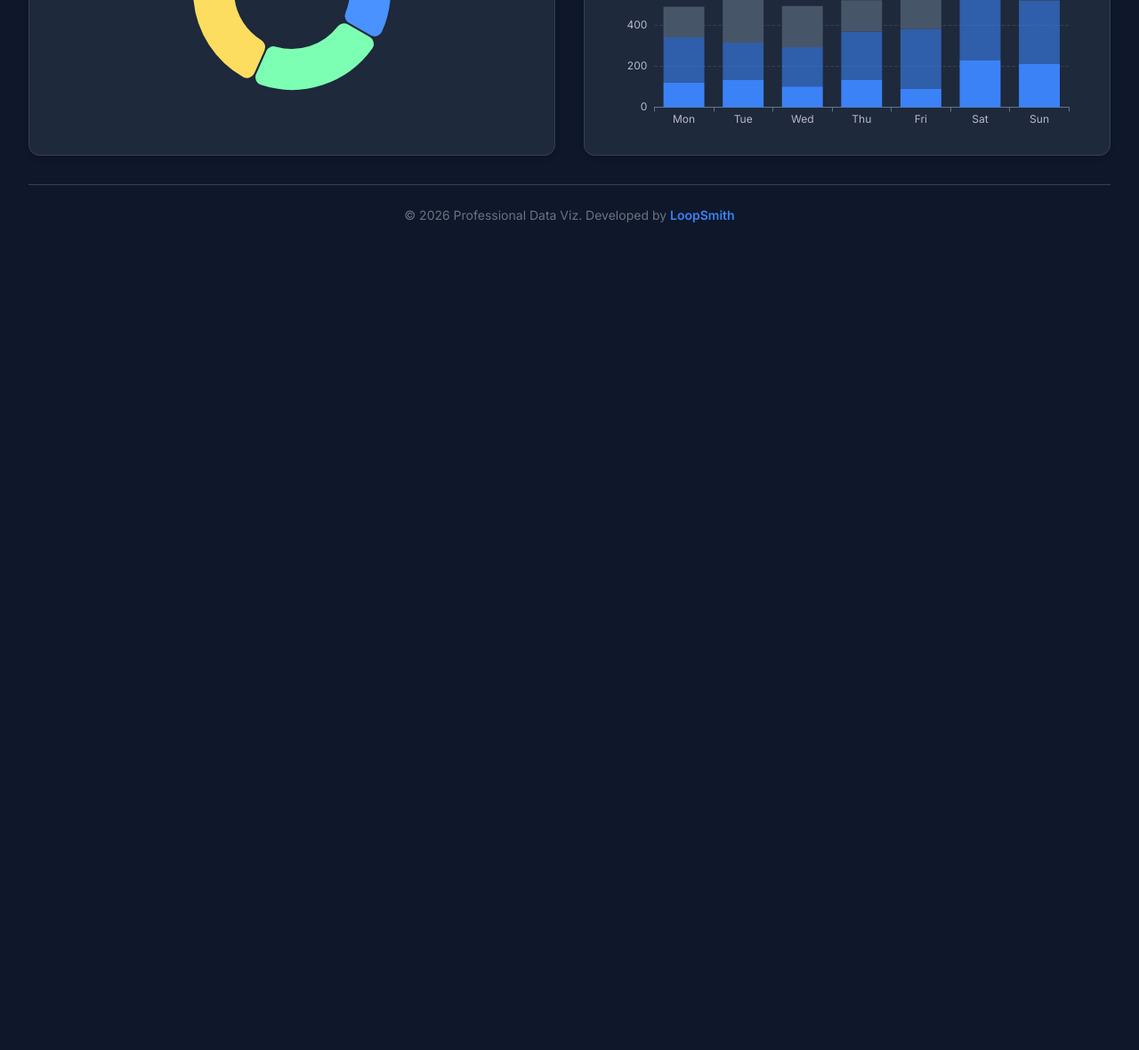
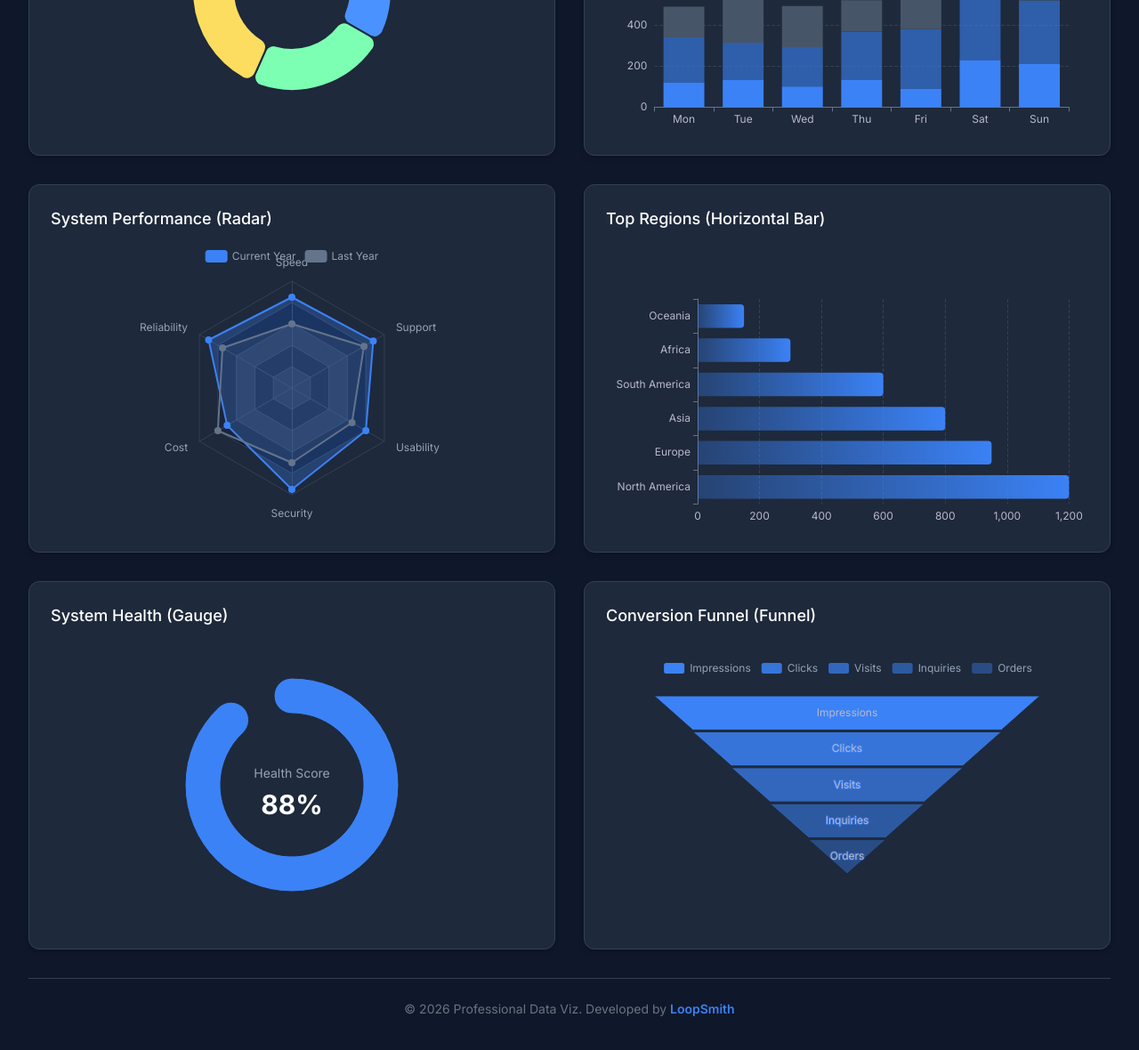
Before and after one commit to cosmear/Datosweb, a plain HTML site: page index.html in a window 1280 px wide. Shown: the part 944-2124 px from the top of the page at 89% size. Before the commit the page ends 1244 px from the top, so only its background shows below. Drawn offline with nearby package versions, Linux system fonts and the light colour scheme.

Commit message:
mas cosas

```diff
--- a/index.html
+++ b/index.html
@@ -272,6 +272,39 @@
           </div>
           <div id="barChart" class="w-full h-80"></div>
         </div>
+
+            <!-- New: Performance Radar -->
+            <div class="card">
+                <div class="flex justify-between items-center mb-4">
+                    <h3 class="text-lg font-medium text-white">System Performance (Radar)</h3>
+                </div>
+                <div id="radarChart" class="w-full h-80"></div>
+            </div>
+
+            <!-- Top Regions Horizontal Bar -->
+            <div class="card">
+                <div class="flex justify-between items-center mb-4">
+                    <h3 class="text-lg font-medium text-white">Top Regions (Horizontal Bar)</h3>
+                </div>
+                <div id="hBarChart" class="w-full h-80"></div>
+            </div>
+
+            <!-- New: System Health Gauge -->
+            <div class="card">
+                <div class="flex justify-between items-center mb-4">
+                    <h3 class="text-lg font-medium text-white">System Health (Gauge)</h3>
+                </div>
+                <div id="gaugeChart" class="w-full h-80"></div>
+            </div>
+
+            <!-- New: Marketing Funnel -->
+            <div class="card">
+                <div class="flex justify-between items-center mb-4">
+                    <h3 class="text-lg font-medium text-white">Conversion Funnel (Funnel)</h3>
+                </div>
+                <div id="funnelChart" class="w-full h-80"></div>
+            </div>
+
       </div>
 
         <!-- Footer -->
--- a/script.js
+++ b/script.js
@@ -13,6 +13,8 @@ document.addEventListener('DOMContentLoaded', () => {
     const barChartDom = document.getElementById('barChart');
     const radarChartDom = document.getElementById('radarChart');
     const hBarChartDom = document.getElementById('hBarChart');
+    const gaugeChartDom = document.getElementById('gaugeChart');
+    const funnelChartDom = document.getElementById('funnelChart');
 
     // Init ECharts instances if elements exist
     const lineChart = lineChartDom ? echarts.init(lineChartDom, 'dark') : null;
@@ -20,6 +22,8 @@ document.addEventListener('DOMContentLoaded', () => {
     const barChart = barChartDom ? echarts.init(barChartDom, 'dark') : null;
     const radarChart = radarChartDom ? echarts.init(radarChartDom, 'dark') : null;
     const hBarChart = hBarChartDom ? echarts.init(hBarChartDom, 'dark') : null;
+    const gaugeChart = gaugeChartDom ? echarts.init(gaugeChartDom, 'dark') : null;
+    const funnelChart = funnelChartDom ? echarts.init(funnelChartDom, 'dark') : null;
 
     // Common Chart Options for "Professional" Look
     const commonOptions = {
@@ -38,8 +42,10 @@ document.addEventListener('DOMContentLoaded', () => {
     };
 
     // Get accent color from settings
-    const currentSettings = DashboardTheme.settings;
-    const accentHex = currentSettings.accentColor;
+    let accentHex = '#3b82f6'; // Default
+    if (typeof DashboardTheme !== 'undefined' && DashboardTheme.settings) {
+        accentHex = DashboardTheme.settings.accentColor;
+    }
 
     // Helper to convert hex to rgba
     function hexToRgba(hex, alpha) {
@@ -52,7 +58,6 @@ document.addEventListener('DOMContentLoaded', () => {
             c= '0x'+c.join('');
             return 'rgba('+[(c>>16)&255, (c>>8)&255, c&255].join(',')+','+alpha+')';
         }
-        // Fallback or if hex is somehow invalid, return a default blue
         return `rgba(59, 130, 246, ${alpha})`;
     }
 
@@ -70,7 +75,7 @@ document.addEventListener('DOMContentLoaded', () => {
             if(lineChart) {
                 lineChart.setOption({
                     ...commonOptions,
-                    color: [accentHex], // Set default color
+                    color: [accentHex],
                     grid: { left: '3%', right: '4%', bottom: '3%', containLabel: true },
                     xAxis: {
                         type: 'category',
@@ -155,7 +160,6 @@ document.addEventListener('DOMContentLoaded', () => {
                         if (index === 0) seriesColor = accentHex;
                         if (index === 1) seriesColor = hexToRgba(accentHex, 0.6);
                         if (index === 2) seriesColor = '#475569';
-
                         return {
                             ...series,
                             type: 'bar',
@@ -238,6 +242,85 @@ document.addEventListener('DOMContentLoaded', () => {
                 });
             }
 
+            // Gauge Chart (System Health)
+            if(gaugeChart && data.systemHealth) {
+                gaugeChart.setOption({
+                    ...commonOptions,
+                    series: [{
+                        type: 'gauge',
+                        startAngle: 90,
+                        endAngle: -270,
+                        pointer: { show: false },
+                        progress: {
+                            show: true,
+                            overlap: false,
+                            roundCap: true,
+                            clip: false,
+                            itemStyle: {
+                                borderWidth: 1,
+                                borderColor: '#1e293b',
+                                color: accentHex
+                            }
+                        },
+                        axisLine: { lineStyle: { width: 40, color: [[1, '#1e293b']] } },
+                        splitLine: { show: false, distance: 0, length: 10 },
+                        axisTick: { show: false },
+                        axisLabel: { show: false, distance: 50 },
+                        data: [{
+                            value: data.systemHealth.value,
+                            name: data.systemHealth.name,
+                            title: { offsetCenter: ['0%', '-10%'] },
+                            detail: {
+                                valueAnimation: true,
+                                offsetCenter: ['0%', '20%'],
+                                formatter: '{value}%',
+                                color: 'white',
+                                fontSize: 30
+                            }
+                        }],
+                        title: { fontSize: 14, color: '#94a3b8' },
+                        detail: { fontSize: 30, color: '#fff', formatter: '{value}%' }
+                    }]
+                });
+            }
+
+            // Funnel Chart (Marketing)
+            if(funnelChart && data.marketingFunnel) {
+                funnelChart.setOption({
+                    ...commonOptions,
+                    tooltip: { trigger: 'item' },
+                    legend: { top: '5%', left: 'center', textStyle: { color: '#94a3b8' } },
+                    series: [{
+                        name: 'Conversion',
+                        type: 'funnel',
+                        left: '10%',
+                        top: 60,
+                        bottom: 60,
+                        width: '80%',
+                        min: 0,
+                        max: 100,
+                        minSize: '0%',
+                        maxSize: '100%',
+                        sort: 'descending',
+                        gap: 2,
+                        label: { show: true, position: 'inside' },
+                        labelLine: { length: 10, lineStyle: { width: 1, type: 'solid' } },
+                        itemStyle: { borderColor: '#1e293b', borderWidth: 1 },
+                        emphasis: { label: { fontSize: 20 } },
+                        data: data.marketingFunnel.map((item, idx) => {
+                             return {
+                                value: item.value,
+                                name: item.name,
+                                itemStyle: {
+                                    color: hexToRgba(accentHex, 1 - (idx * 0.15))
+                                }
+                            };
+                        })
+                    }]
+                });
+            }
+
+
         })
         .catch(error => console.error('Error fetching data:', error));
 
@@ -248,10 +331,12 @@ document.addEventListener('DOMContentLoaded', () => {
         if(barChart) barChart.resize();
         if(radarChart) radarChart.resize();
         if(hBarChart) hBarChart.resize();
+        if(gaugeChart) gaugeChart.resize();
+        if(funnelChart) funnelChart.resize();
     });
 
     // Theme & Simulation Logic
-    const settings = DashboardTheme.settings;
+    const settings = (typeof DashboardTheme !== 'undefined' && DashboardTheme.settings) ? DashboardTheme.settings : { simulateData: false, refreshRate: 0 };
 
     // Helper to randomize data slightly
     function fluctuatingData(originalData, variance = 0.1) {
@@ -265,8 +350,7 @@ document.addEventListener('DOMContentLoaded', () => {
         setInterval(() => {
             // Update KPIs randomly
             const kpiElem = document.getElementById('kpi-revenue');
-            if(kpiElem) { // Check if we are on dashboard
-                // Quick hack parsing just to show animation
+            if(kpiElem) {
                 let val = parseInt(kpiElem.textContent.replace(/[^0-9]/g, '')) || 124500;
                 val = Math.floor(val * (1 + (Math.random() * 0.02 - 0.01)));
                 kpiElem.textContent = "$" + val.toLocaleString();
@@ -286,7 +370,7 @@ document.addEventListener('DOMContentLoaded', () => {
                  }
              }
 
-        }, 2000); // Update every 2s
+        }, 2000);
     }
 
     // Refresh Page Logic
```
